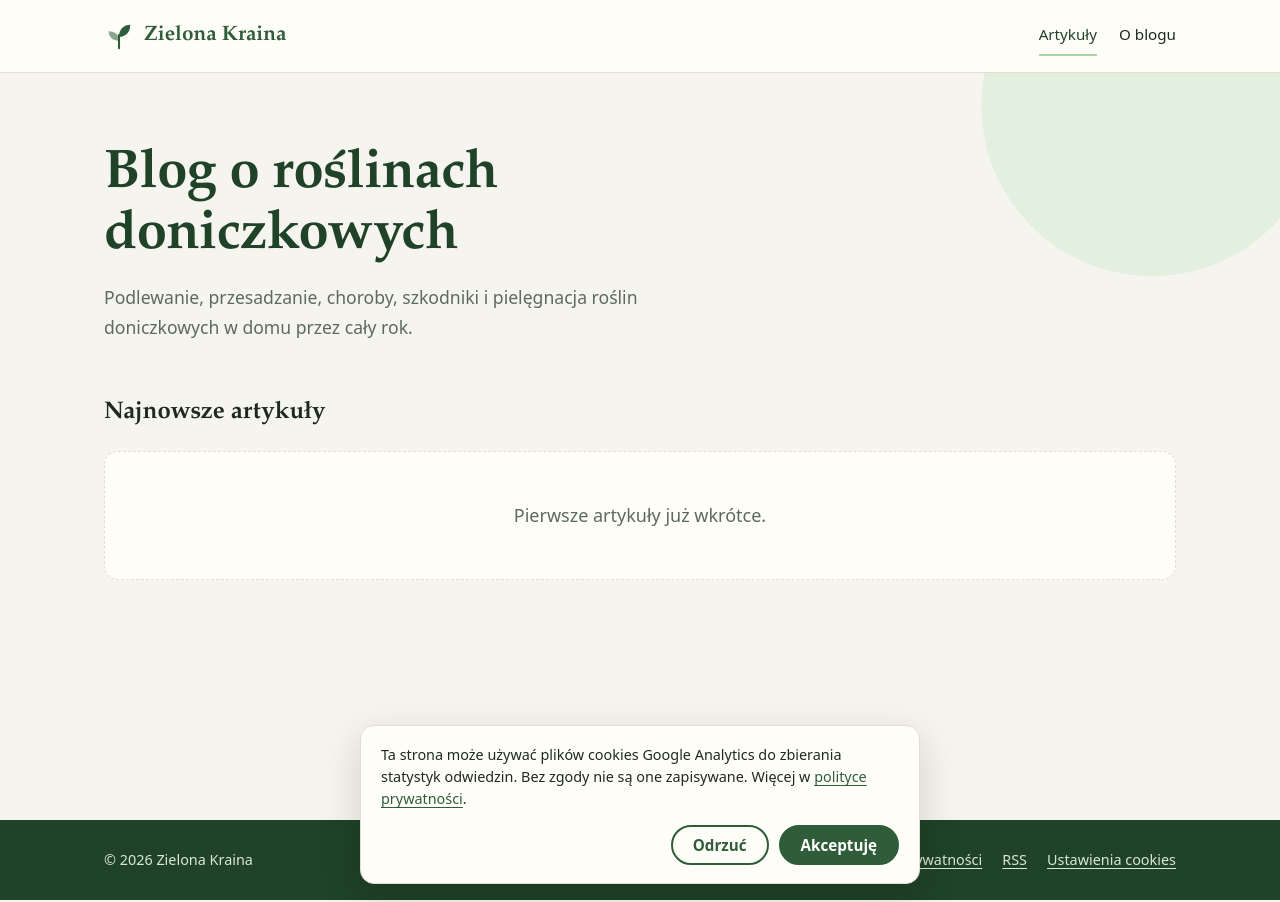
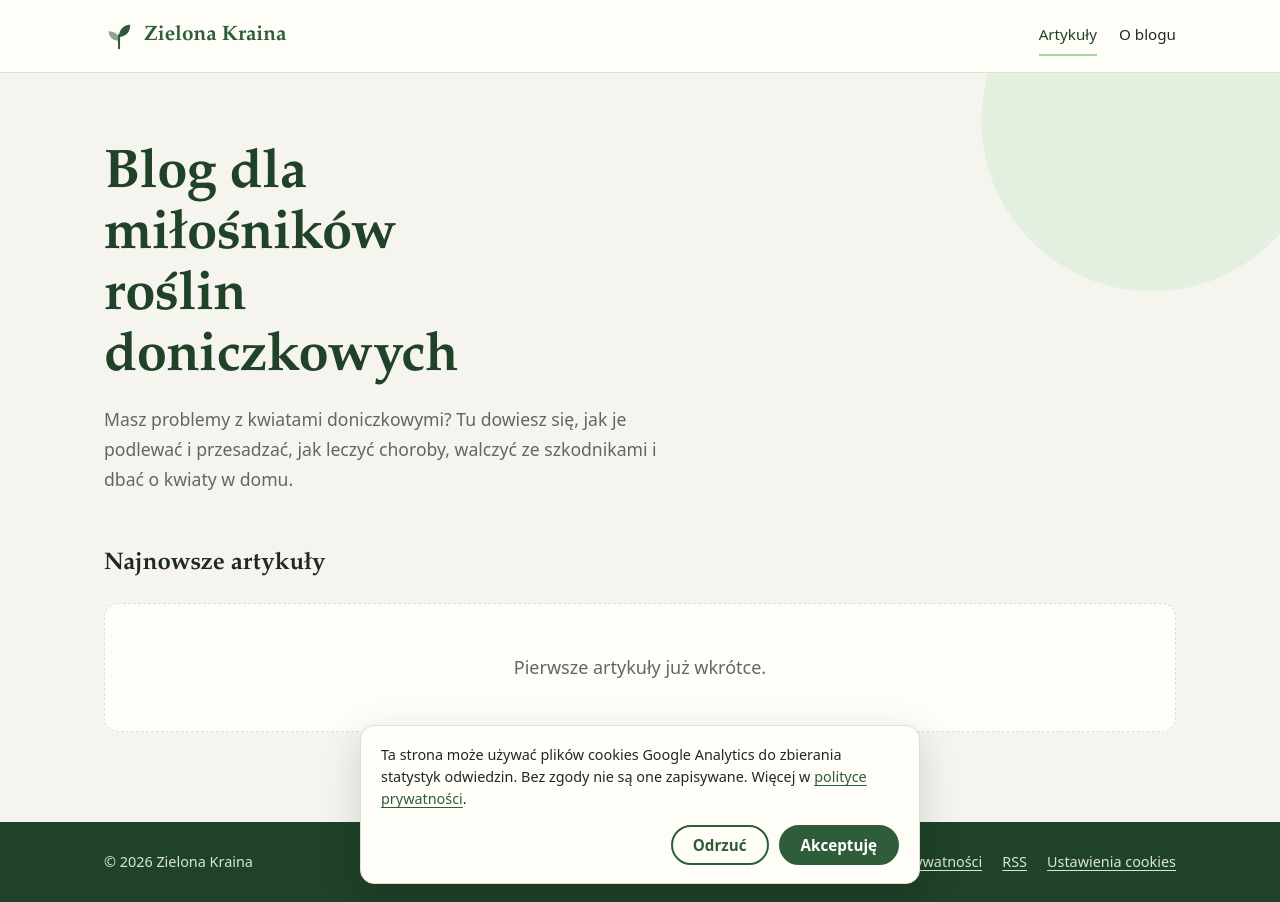
Before and after one commit to ZielonaKraina/zielonakraina.github.io, a Jekyll site: the page built from index.html, in a window 1280 px wide. Built offline with Jekyll 4.4.1, drawn with Linux system fonts in a browser that asks for light colours.

Commit message:
Update _config.yml

```diff
--- a/_config.yml
+++ b/_config.yml
@@ -4,8 +4,8 @@
 # ===========================================================
 
 title: Zielona Kraina
-tagline: Blog o roślinach doniczkowych
-description: Podlewanie, przesadzanie, choroby, szkodniki i pielęgnacja roślin doniczkowych w domu przez cały rok.
+tagline: Blog dla miłośników roślin doniczkowych
+description: Masz problemy z kwiatami doniczkowymi? Tu dowiesz się, jak je podlewać i przesadzać, jak leczyć choroby, walczyć ze szkodnikami i dbać o kwiaty w domu.
 
 url: "https://zielonakraina.github.io"
 baseurl: ""
```
